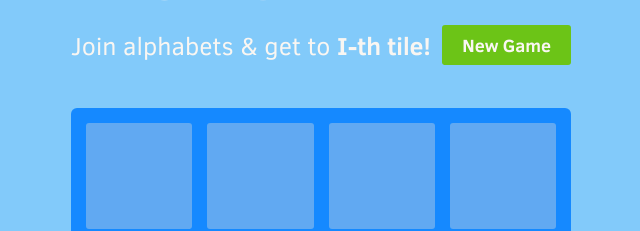
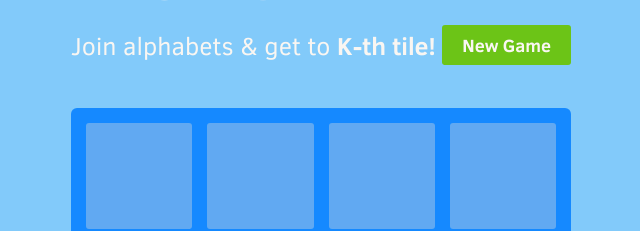
Before and after one commit to panwaria/i2048, a plain HTML site: page index.html in a window 1280 px wide. Shown: the part 167-398 px from the top of the page, 319-959 px from the left. Drawn offline with Linux system fonts and the light colour scheme.

Commit message:
Changed the description.

```diff
--- a/index.html
+++ b/index.html
@@ -2,7 +2,7 @@
 <html>
 <head>
   <meta charset="utf-8">
-  <title>i2048 - Get the 'I'</title>
+  <title>i2048 - Get the 'K' dude!</title>
 
   <link href="style/main.css" rel="stylesheet" type="text/css">
   <link rel="shortcut icon" href="favicon.ico">
@@ -27,7 +27,7 @@
     </div>
 
     <div class="above-game">
-      <p class="game-intro">Join alphabets &amp; get to <strong>I-th tile!</strong></p>
+      <p class="game-intro">Join alphabets &amp; get to <strong>K-th tile!</strong></p>
       <a class="restart-button">New Game</a>
     </div>
 
```
